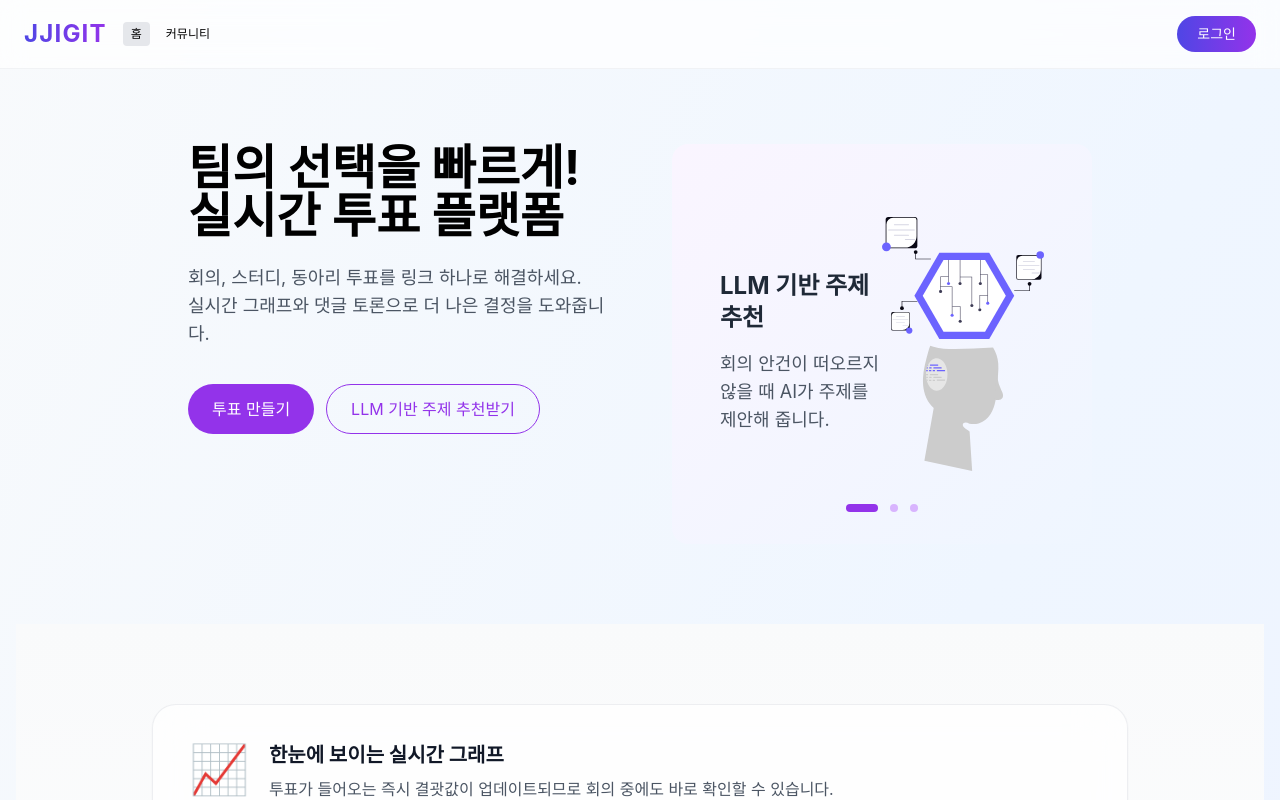
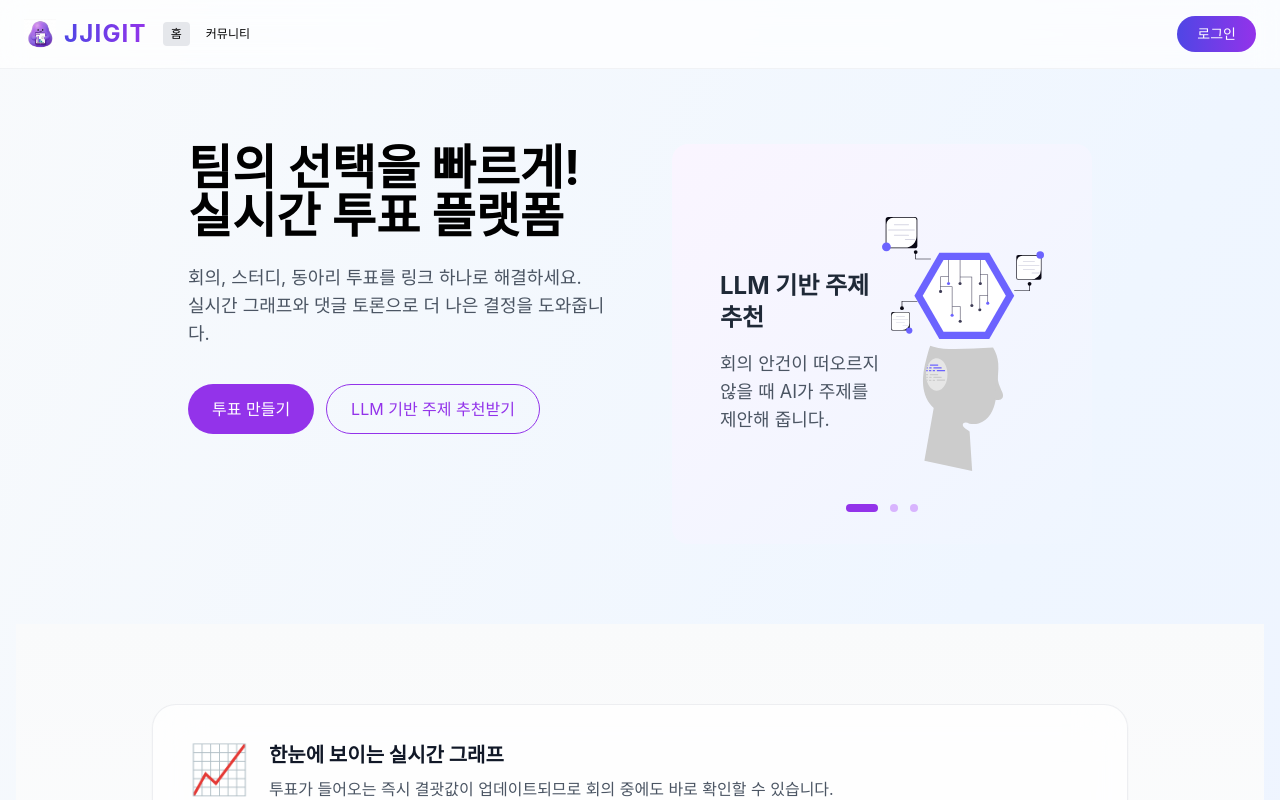
Before and after one commit to OSS-Group11/jjigit-fe, a React (Create React App) app: page / in a window 1280 px wide. Shown: the top 800 px of the page. Built offline with nearby package versions, Linux system fonts and the light colour scheme.

Commit message:
Add logo image to header

```diff
--- a/src/components/Header.js
+++ b/src/components/Header.js
@@ -28,12 +28,16 @@ const Header = () => {
 
         {/* 좌측: 홈/커뮤니티 버튼 + JJIGIT 로고 */}
         <div className="flex items-center gap-4">
-          {/* 기존 JJIGIT 로고 유지 */}
-          <Link
-            to="/"
-            className="text-2xl font-bold tracking-wider bg-gradient-to-r from-indigo-600 to-purple-600 bg-clip-text text-transparent"
-          >
-            JJIGIT
+          {/* 로고 이미지 + 텍스트 */}
+          <Link to="/" className="flex items-center gap-2">
+            <img
+              src="/images/logo.png"
+              alt="JJIGIT Logo"
+              className="h-8 w-8 object-contain"
+            />
+            <span className="text-2xl font-bold tracking-wider bg-gradient-to-r from-indigo-600 to-purple-600 bg-clip-text text-transparent">
+              JJIGIT
+            </span>
           </Link>
 
           {/* 홈 / 커뮤니티 */}
```
Also changed, not shown: public/images/logo.png (added).
